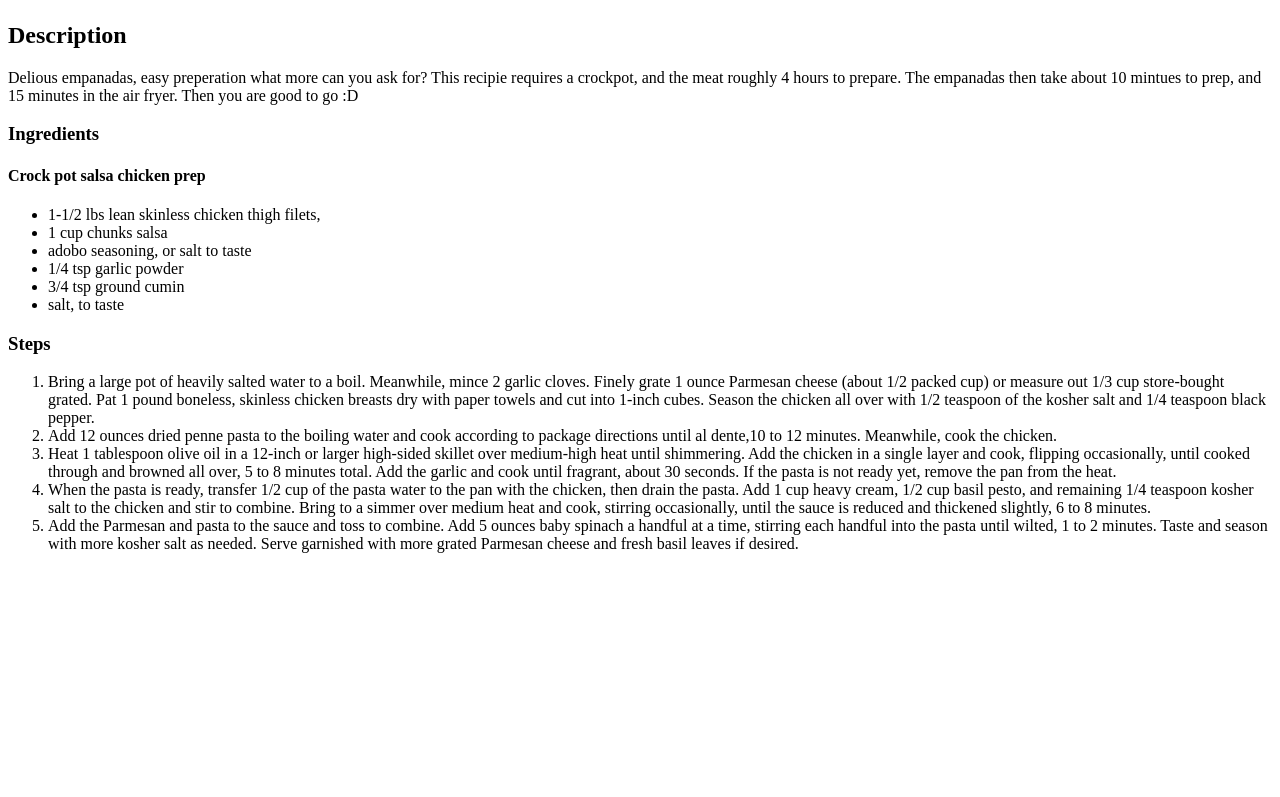
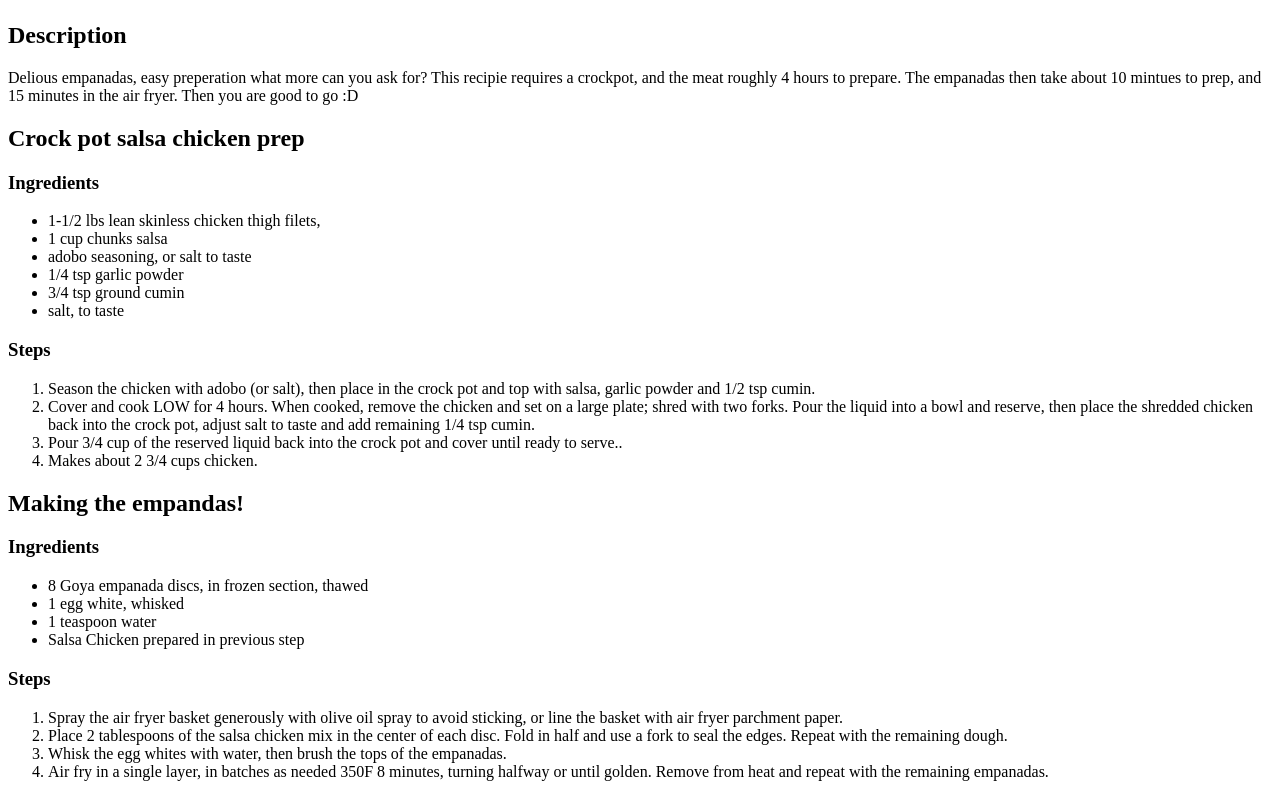
Before and after one commit to Maxwell-Willson/odin-recipes, a plain HTML site: page recipes/salsa_chicken_empanda.html in a window 1280 px wide. Shown: the part 907-1704 px from the top of the page. Before the commit the page ends 1476 px from the top, so only its background shows below. Drawn offline with Linux system fonts and the light colour scheme.

Commit message:
Empanada page finished

```diff
--- a/recipes/salsa_chicken_empanda.html
+++ b/recipes/salsa_chicken_empanda.html
@@ -13,10 +13,12 @@
 
     <h2>Description</h2>
         <p>Delious empanadas, easy preperation what more can you ask for? This recipie requires a crockpot, and the meat roughly 4 hours to prepare. The empanadas then take about 10 mintues to prep, and 15 minutes in the air fryer. Then you are good to go :D </p>
+
+
 <section>
+    <h2>Crock pot salsa chicken prep </h2>
     <section>
         <h3>Ingredients</h3>
-        <h4>Crock pot salsa chicken prep </h4>
             <ul>
                 <li>1-1/2 lbs lean skinless chicken thigh filets,</li>
                 <li>1 cup chunks salsa</li>
@@ -29,13 +31,39 @@
     <section>
         <h3>Steps</h3>
             <ol>
-                <li>Bring a large pot of heavily salted water to a boil. Meanwhile, mince 2 garlic cloves. Finely grate 1 ounce Parmesan cheese (about 1/2 packed cup) or measure out 1/3 cup store-bought grated. Pat 1 pound boneless, skinless chicken breasts dry with paper towels and cut into 1-inch cubes. Season the chicken all over with 1/2 teaspoon of the kosher salt and 1/4 teaspoon black pepper.</li>
-                <li>Add 12 ounces dried penne pasta to the boiling water and cook according to package directions until al dente,10 to 12 minutes. Meanwhile, cook the chicken.</li>
-                <li>Heat 1 tablespoon olive oil in a 12-inch or larger high-sided skillet over medium-high heat until shimmering. Add the chicken in a single layer and cook, flipping occasionally, until cooked through and browned all over, 5 to 8 minutes total. Add the garlic and cook until fragrant, about 30 seconds. If the pasta is not ready yet, remove the pan from the heat.</li>
-                <li>When the pasta is ready, transfer 1/2 cup of the pasta water to the pan with the chicken, then drain the pasta. Add 1 cup heavy cream, 1/2 cup basil pesto, and remaining 1/4 teaspoon kosher salt to the chicken and stir to combine. Bring to a simmer over medium heat and cook, stirring occasionally, until the sauce is reduced and thickened slightly, 6 to 8 minutes.</li>
-                <li>Add the Parmesan and pasta to the sauce and toss to combine. Add 5 ounces baby spinach a handful at a time, stirring each handful into the pasta until wilted, 1 to 2 minutes. Taste and season with more kosher salt as needed. Serve garnished with more grated Parmesan cheese and fresh basil leaves if desired.</li>
+                <li>Season the chicken with adobo (or salt), then place in the crock pot and top with salsa, garlic powder and 1/2 tsp cumin.</li>
+                <li>Cover and cook LOW for 4 hours. When cooked, remove the chicken and set on a large plate; shred with two forks. Pour the liquid into a bowl and reserve, then place the shredded chicken back into the crock pot, adjust salt to taste and add remaining 1/4 tsp cumin.</li>
+                <li>Pour 3/4 cup of the reserved liquid back into the crock pot and cover until ready to serve..</li>
+                <li>Makes about 2 3/4 cups chicken.</li>
             </ol>
     </section>
 </section>
+
+
+<section>
+    <h2>Making the empandas!</h2>
+    <section>
+        <h3>Ingredients</h3>
+            <ul>
+                <li>8 Goya empanada discs, in frozen section, thawed</li>
+                <li>1 egg white, whisked</li>
+                <li>1 teaspoon water</li>
+                <li>Salsa Chicken prepared in previous step</li>
+            </ul>
+    </section>
+    <section>
+        <h3>Steps</h3>
+            <ol>
+                <li>Spray the air fryer basket generously with olive oil spray to avoid sticking, or line the basket with air fryer parchment paper.</li>
+                <li>Place 2 tablespoons of the salsa chicken mix in the center of each disc. Fold in half and use a fork to seal the edges. Repeat with the remaining dough.</li>
+                <li>Whisk the egg whites with water, then brush the tops of the empanadas.</li>
+                <li>Air fry in a single layer, in batches as needed 350F 8 minutes, turning halfway or until golden. Remove from heat and repeat with the remaining empanadas.</li>
+            </ol>
+    </section>
+</section>
+
+
+
+
 </body>
 </html>
```
Also changed, not shown: index.html (+1 -1 lines).
